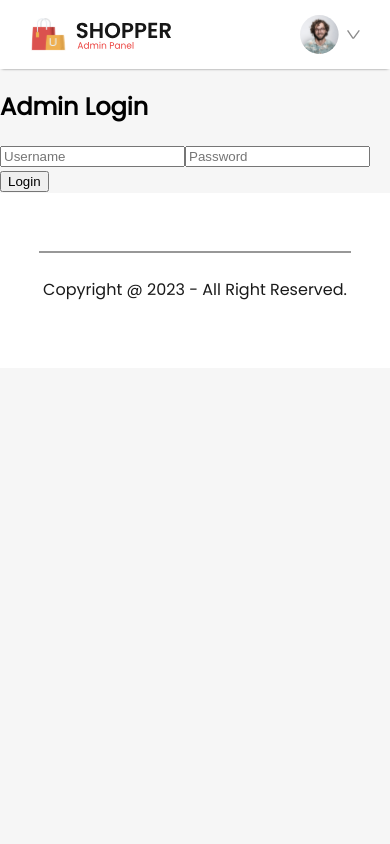
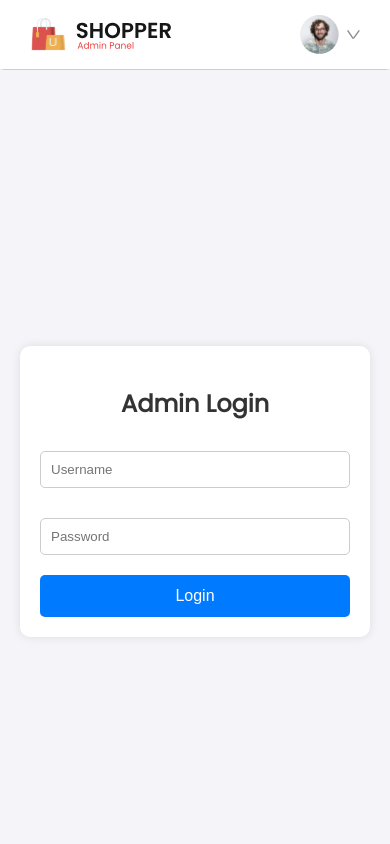
Before and after one commit to m-ahsan1/ecom-website, a React (Create React App) app in the folder admin/: page /login in a window 390 px wide. Shown: the top 844 px of the page. Built offline with nearby package versions, Linux system fonts and the light colour scheme.

Commit message:
promocode backend + frontend, admin panel login

```diff
--- a/admin/src/App.js
+++ b/admin/src/App.js
@@ -14,10 +14,49 @@ function App() {
   // Check if user is authenticated on component mount
   useEffect(() => {
     const authStatus = localStorage.getItem("isAuthenticated");
-    if (authStatus === "true") {
+    const expirationTime = localStorage.getItem("expirationTime");
+    const currentTime = new Date().getTime();
+
+    // Check if the session is still valid based on expiration time
+    if (
+      authStatus === "true" &&
+      expirationTime &&
+      currentTime < expirationTime
+    ) {
       setIsAuthenticated(true);
+    } else {
+      // If session expired or user not authenticated, log out
+      localStorage.removeItem("isAuthenticated");
+      localStorage.removeItem("expirationTime");
+      setIsAuthenticated(false);
     }
   }, []);
+
+  // useEffect(() => {
+  //   let idleTimeout;
+  //   const sessionDuration = 30 * 60 * 1000; // 30 minutes
+
+  //   const resetTimeout = () => {
+  //     clearTimeout(idleTimeout);
+  //     idleTimeout = setTimeout(() => {
+  //       localStorage.removeItem("isAuthenticated");
+  //       localStorage.removeItem("expirationTime");
+  //       setIsAuthenticated(false);
+  //       window.location.href = "/login"; // Redirect to login on timeout
+  //     }, sessionDuration);
+  //   };
+
+  //   window.onload = resetTimeout;
+  //   document.onmousemove = resetTimeout;
+  //   document.onkeydown = resetTimeout;
+
+  //   return () => {
+  //     clearTimeout(idleTimeout);
+  //     window.onload = null;
+  //     document.onmousemove = null;
+  //     document.onkeydown = null;
+  //   };
+  // }, []);
 
   return (
     <BrowserRouter>
--- /dev/null
+++ b/admin/src/Components/Auth/AdminLogin.css
@@ -0,0 +1,72 @@
+/* Centering the login form in the middle of the page */
+.login-container {
+  display: flex;
+  justify-content: center;
+  align-items: center;
+  height: 100vh;
+  background-color: #f4f4f9;
+}
+
+.login-box {
+  width: 350px;
+  padding: 40px;
+  box-shadow: 0 0 10px rgba(0, 0, 0, 0.1);
+  background-color: white;
+  border-radius: 10px;
+}
+
+.login-box h2 {
+  text-align: center;
+  margin-bottom: 20px;
+  color: #333;
+}
+
+/* Styling form fields */
+.login-box input[type="text"],
+.login-box input[type="password"] {
+  width: 100%;
+  padding: 10px;
+  margin: 10px 0 20px;
+  border: 1px solid #ccc;
+  border-radius: 5px;
+  box-sizing: border-box;
+}
+
+.login-box input[type="submit"] {
+  width: 100%;
+  padding: 12px;
+  background-color: #007bff;
+  color: white;
+  border: none;
+  border-radius: 5px;
+  cursor: pointer;
+  font-size: 16px;
+}
+
+.login-box input[type="submit"]:hover {
+  background-color: #0056b3;
+}
+
+/* Forgot password and other small text */
+.login-box p {
+  text-align: center;
+  margin: 10px 0;
+}
+
+.login-box a {
+  color: #007bff;
+  text-decoration: none;
+}
+
+.login-box a:hover {
+  text-decoration: underline;
+}
+
+/* Mobile responsiveness */
+@media (max-width: 768px) {
+  .login-box {
+    width: 100%;
+    padding: 20px;
+    margin: 0 20px;
+  }
+}
--- a/admin/src/Components/Auth/AdminLogin.jsx
+++ b/admin/src/Components/Auth/AdminLogin.jsx
@@ -1,7 +1,8 @@
-import { useState } from "react";
+import React, { useState } from "react";
+import "./AdminLogin.css";
 import { useNavigate } from "react-router-dom";
 
-function AdminLogin() {
+const AdminLogin = () => {
   const [username, setUsername] = useState("");
   const [password, setPassword] = useState("");
   const [isAuthenticated, setIsAuthenticated] = useState(false);
@@ -13,7 +14,11 @@ function AdminLogin() {
   const handleLogin = () => {
     if (username === hardcodedUsername && password === hardcodedPassword) {
       setIsAuthenticated(true);
+      const sessionDuration = 30 * 60 * 1000; // 30 minutes in milliseconds
+      const expirationTime = new Date().getTime() + sessionDuration;
+
       localStorage.setItem("isAuthenticated", "true");
+      localStorage.setItem("expirationTime", expirationTime);
       console.log("Logged in as admin");
       navigate("/admin");
     } else {
@@ -22,23 +27,29 @@ function AdminLogin() {
   };
 
   return (
-    <div>
+    <div className="login-container">
+      <div className="login-box">
         <h2>Admin Login</h2>
+        <form onSubmit={handleLogin}>
           <input
             type="text"
             placeholder="Username"
             value={username}
             onChange={(e) => setUsername(e.target.value)}
+            required
           />
           <input
             type="password"
             placeholder="Password"
             value={password}
             onChange={(e) => setPassword(e.target.value)}
+            required
           />
-      <button onClick={handleLogin}>Login</button>
+          <input type="submit" value="Login" />
+        </form>
+      </div>
     </div>
   );
-}
+};
 
 export default AdminLogin;
```
Lines whose indentation alone changed are shown as unchanged.
